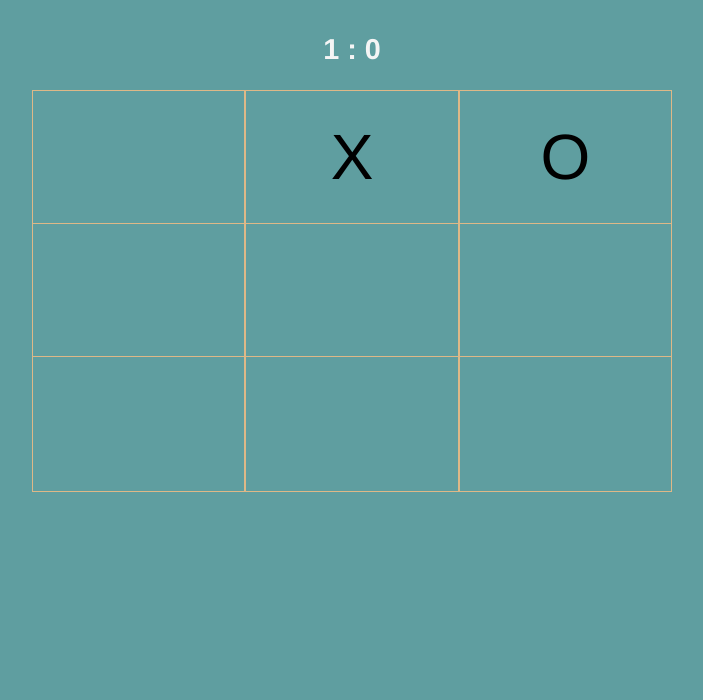
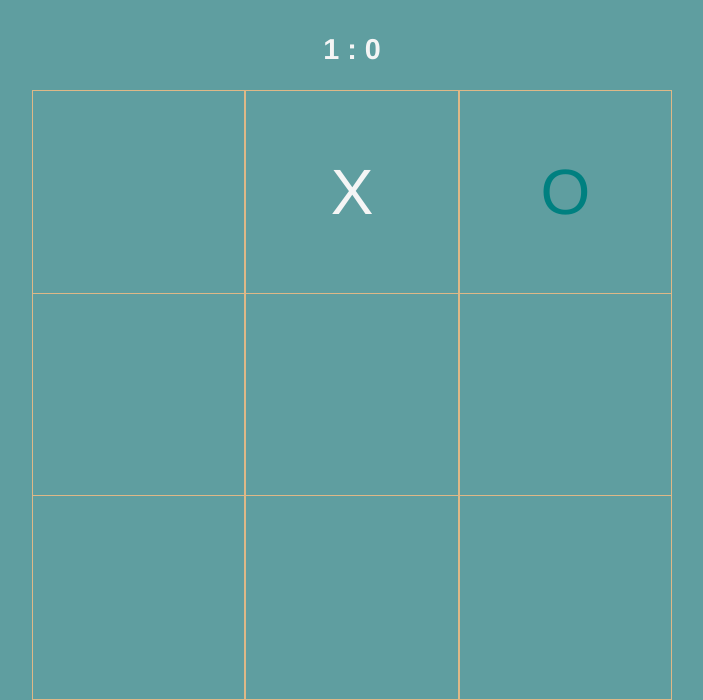
Before and after one commit to gomjellie/woowa-HW0, a plain HTML site: page ticTacToe/index.html in a window 1280 px wide. Shown: the part 102-802 px from the top of the page, without its empty margins (288-991 px from the left). Drawn offline with Linux system fonts and the light colour scheme.

Commit message:
O, X 색상 구분

```diff
--- a/ticTacToe/static/css/app.css
+++ b/ticTacToe/static/css/app.css
@@ -34,8 +34,8 @@ body {
 
   align-items: center;
   justify-content: space-evenly;
-  width: 50%;
-  height: 50%;
+  width: 50vw;
+  height: 50vw;
 }
 
 .board .row {
@@ -60,3 +60,11 @@ body {
   background-color: cadetblue;
   border: 1px solid burlywood;
 }
+
+.board .row .cell.X {
+  color: whitesmoke;
+}
+
+.board .row .cell.O {
+  color: teal;
+}
--- a/ticTacToe/static/javascript/view/board.js
+++ b/ticTacToe/static/javascript/view/board.js
@@ -23,6 +23,7 @@ const getBoardElements = (state) => {
         return $span;
       }
       $span.textContent = block;
+      $span.classList.add(block);
       return $span;
     });
 
```
